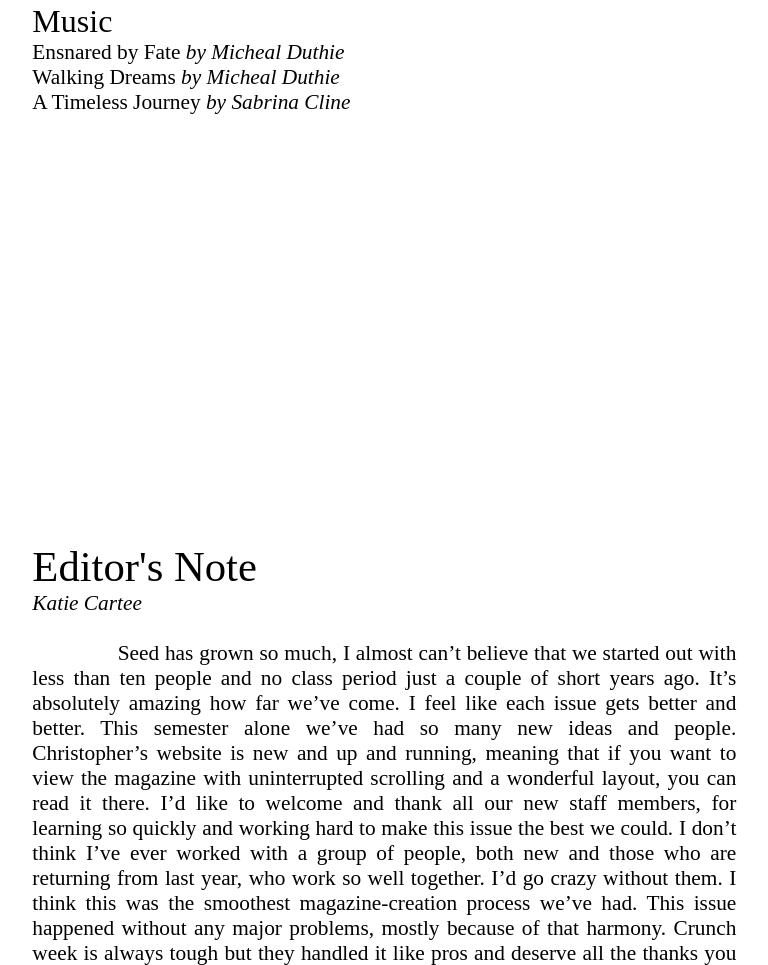
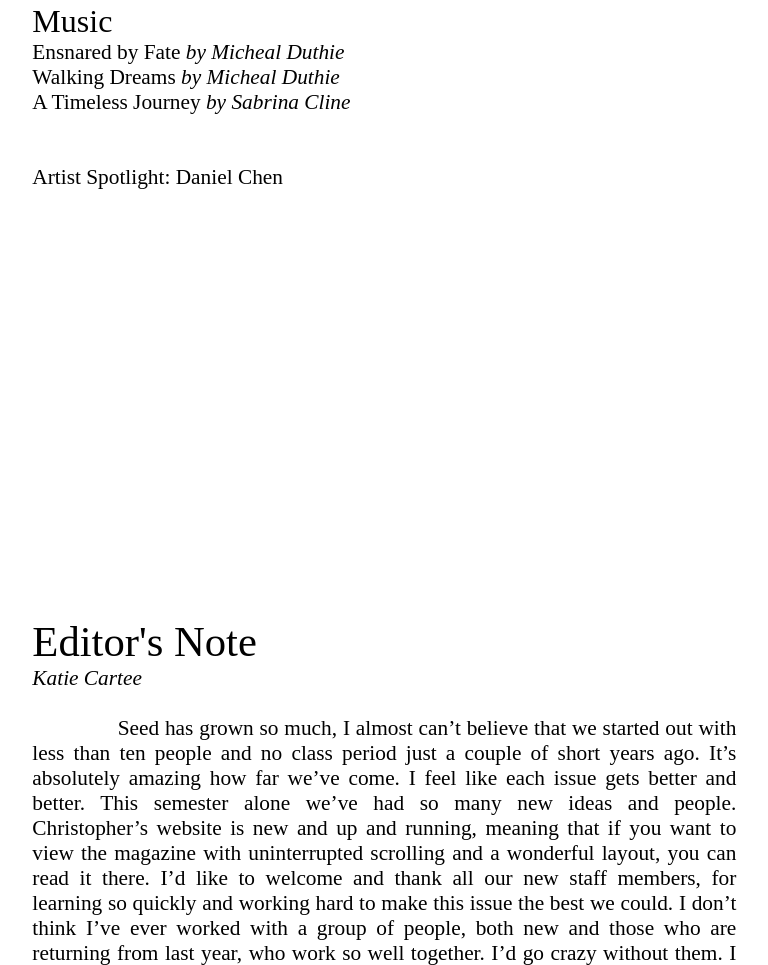
Before and after one commit to seedghs/winter2014, a plain HTML site: page index.html in a window 1280 px wide. Shown: the part 4633-5598 px from the top of the page, without its empty margins (189-957 px from the left). Drawn offline with Linux system fonts and the light colour scheme; a web font is replaced by a local one.

Commit message:
added artist spotlight to table of contents

```diff
--- a/index.html
+++ b/index.html
@@ -103,6 +103,10 @@
             <a href='#music1'>Ensnared by Fate <span style='font-style: italic'>by Micheal Duthie</span></a><br>
             <a href='#music2'>Walking Dreams <span style='font-style: italic'>by Micheal Duthie</span></a><br>
             <a href='#music3'>A Timeless Journey <span style='font-style: italic'>by Sabrina Cline</span></a><br>
+            <!--So margin-top and margin-bottom wouldn't work, so compromises had to be made-->
+            <br>
+            <br>
+            <a href='#spotlight'>Artist Spotlight: Daniel Chen</a><br>
         </div>
         <br>
         <div id="editor" class="contentcontainer">
```
